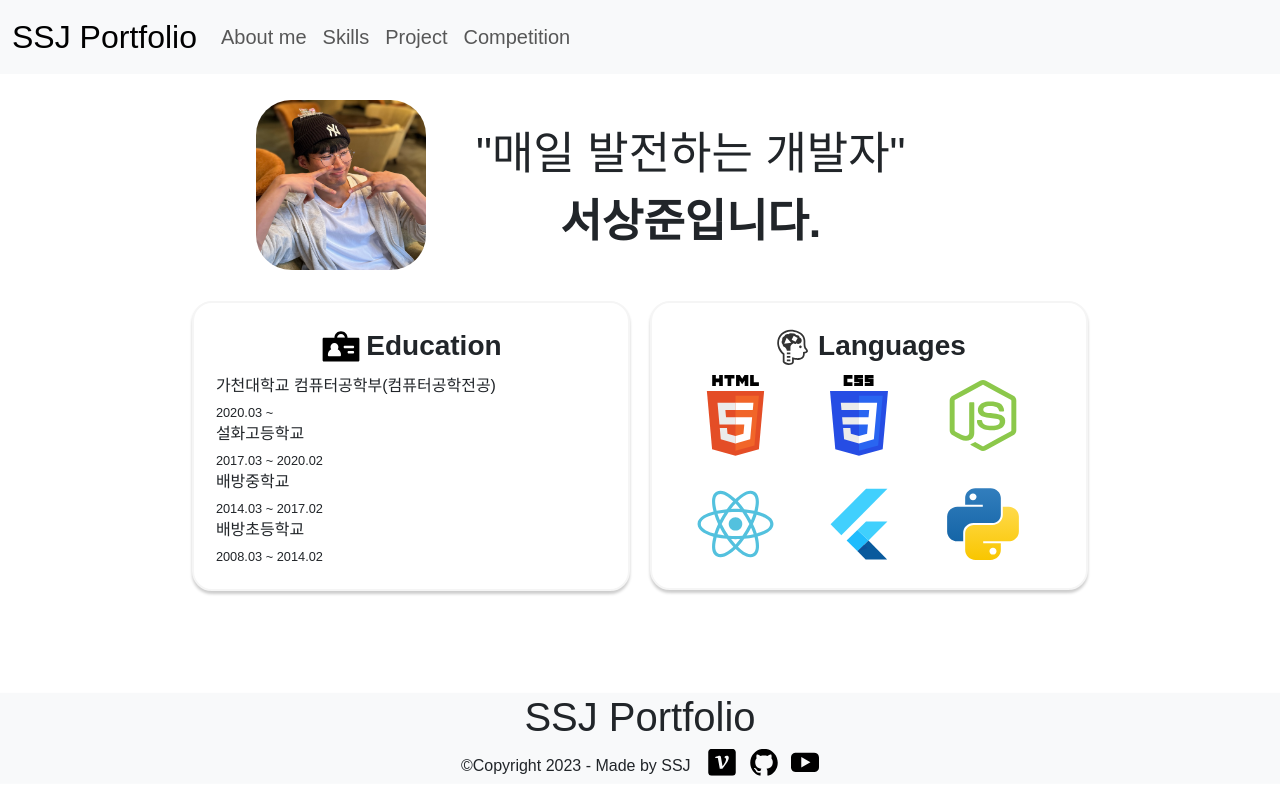
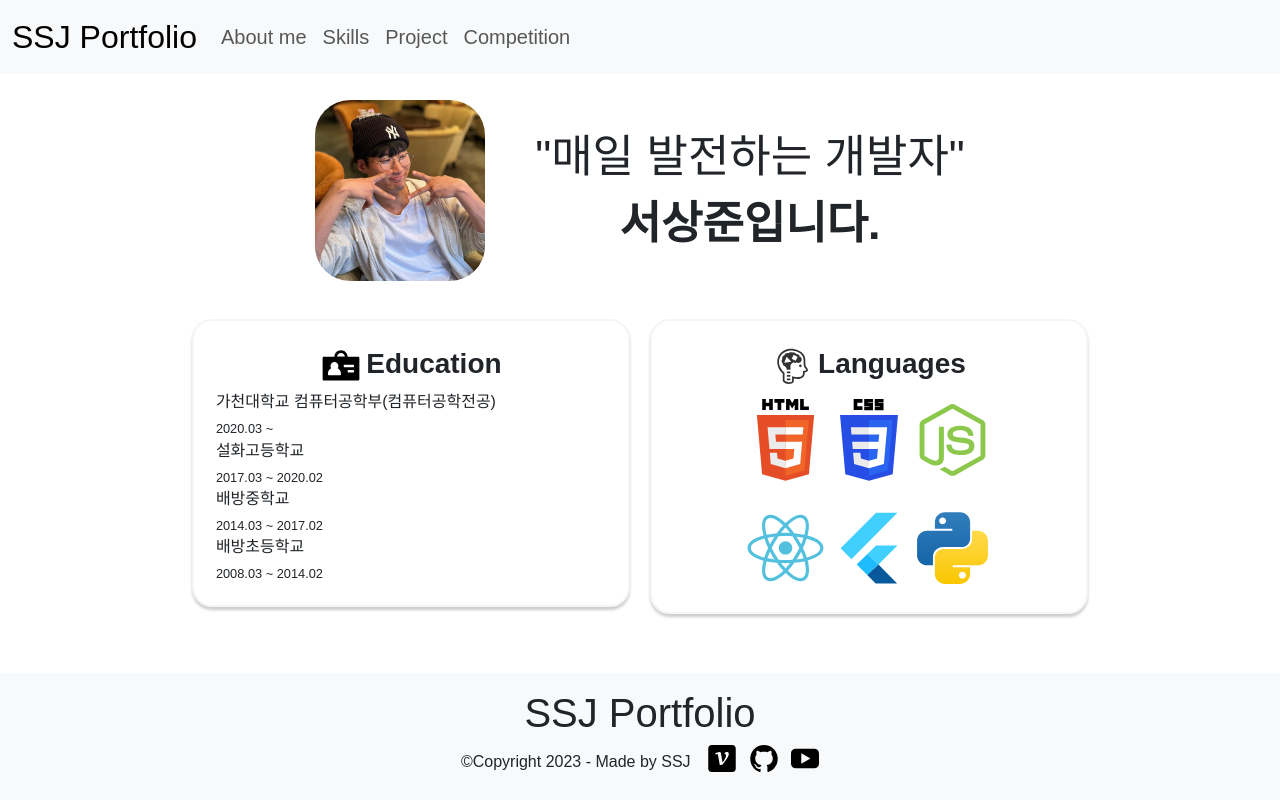
Before and after one commit to ssjn01/ssjn01.github.io, a React (Create React App) app: page / in a window 1280 px wide. Built offline with nearby package versions, Linux system fonts and the light colour scheme; a web font is replaced by a local one.

Commit message:
modifyCss

```diff
--- a/public/index.html
+++ b/public/index.html
@@ -2,7 +2,7 @@
 <html lang="en">
   <head>
     <meta charset="utf-8" />
-    <meta name="viewport" content="width=device-width, initial-scale=1.1, user-scalable=no, maximum-scale=1.25, minimum-scale=1.0" />
+    <meta name="viewport" content="width=device-width, initial-scale=1" />
     <meta name="theme-color" content="#000000" />
     <meta
       name="description"
--- a/src/App.css
+++ b/src/App.css
@@ -6,7 +6,7 @@
 html,body {
     margin: 0;
     padding: 0;
-    height: 100vh;
+    min-height: 100vh;
     font-family: 'Pretendard', sans-serif;
 }
 
@@ -62,8 +62,25 @@ html,body {
 }
 
 .comp-title{
-    font-size: 3em;
+    font-size: clamp(2em, 5vw, 3em);
     font-weight: 700;
     text-align: center;
     margin-top: 1%;
 }
+
+@media (max-width: 900px) {
+    #content,
+    #content2 {
+        grid-template-columns: 1fr;
+        gap: 24px;
+        margin-left: 6%;
+        margin-right: 6%;
+        margin-top: 24px;
+        margin-bottom: 32px;
+    }
+
+    #content > div:empty,
+    #content2 > div:empty {
+        display: none;
+    }
+}
--- a/src/comp/CSS/Competiti.css
+++ b/src/comp/CSS/Competiti.css
@@ -1,7 +1,7 @@
 .content-competiti1 {
     position: relative;
-    width: 35em;
-    height: 24em;
+    width: min(35em, 100%);
+    aspect-ratio: 35 / 24;
     border-radius: 9px;
     background: url('/public/image/contest1.png') no-repeat;
     background-size: contain;
@@ -10,15 +10,16 @@
 
 .content-competiti2 {
     position: relative;
-    width: 15.3em;
-    height: 25em;
+    width: min(15.3em, 100%);
+    aspect-ratio: 15.3 / 25;
     border-radius: 10px;
     background: url('/public/image/hackerton.png') no-repeat;
     background-size: contain;
 }
+
 .competiti-txt{
     position: absolute;
-    bottom: 25.1em;
+    top: -1.8em;
     right: 1em;
 }
 
--- a/src/comp/CSS/Footer.css
+++ b/src/comp/CSS/Footer.css
@@ -1,4 +1,4 @@
-img {
+footer img {
     width: 28px;
     height: 27.5px;
     margin-bottom: 0.6%;
@@ -8,6 +8,8 @@ img {
     color: #000000;
     font-size: 28px;
 }
-footer{
-    transform: translateY(70%);
+
+footer {
+    margin-top: auto;
+    padding: 16px 8px 20px;
 }
--- a/src/comp/CSS/Home.css
+++ b/src/comp/CSS/Home.css
@@ -1,25 +1,26 @@
 header {
     display: flex;
     align-items: center;
+    justify-content: center;
+    flex-wrap: wrap;
     text-align: center;
-    font-size: 60px;
     font-weight: bolder;
-    margin-left: 20%;
+    gap: 20px 50px;
+    padding: 0 16px;
     margin-bottom: 2%;
     margin-top: 2%;
 }
 
 #profile {
-    width: 170px;
-    height: 170px;
+    width: clamp(120px, 20vw, 170px);
+    height: auto;
     border-radius: 35px;
 }
 
 #title {
-    font-size: 45px;
+    font-size: clamp(26px, 5vw, 45px);
     font-weight: 600;
     line-height: 150%;
-    margin-left: 50px;
 }
 
 #keyWord {
--- a/src/comp/CSS/Languages.css
+++ b/src/comp/CSS/Languages.css
@@ -1,6 +1,14 @@
-td > img{
-    width: 5.1em;
-    height: 5.1em;
-    margin-left: 1.25em;
-    margin-right: 1.25em;
+.languages-item {
+    display: flex;
+    flex-wrap: wrap;
+    justify-content: center;
+    align-items: center;
+    gap: 1.5em 2em;
+    padding-top: 0.5em;
 }
+
+.languages-item img {
+    width: clamp(3.2em, 8vw, 5.1em);
+    height: clamp(3.2em, 8vw, 5.1em);
+    margin: 0;
+}
--- a/src/comp/CSS/Login.css
+++ b/src/comp/CSS/Login.css
@@ -24,3 +24,9 @@ main {
     font-weight: 650;
     text-align: center;
 }
+
+@media (max-width: 900px) {
+    main {
+        grid-template-columns: 8% 1fr 8%;
+    }
+}
--- a/src/comp/CSS/Project.css
+++ b/src/comp/CSS/Project.css
@@ -1,7 +1,7 @@
 .content-item1 {
     position: relative;
-    width: 33em;
-    height: 20em;
+    width: min(33em, 100%);
+    aspect-ratio: 33 / 20;
     border-radius: 9px;
     background: url('/public/image/Project1.png') no-repeat;
     background-size: contain;
@@ -9,8 +9,8 @@
 
 .content-item2 {
     position: relative;
-    width: 28.5em;
-    height: 20em;
+    width: min(28.5em, 100%);
+    aspect-ratio: 28.5 / 20;
     border-radius: 10px;
     background: url('/public/image/flutter.png') no-repeat;
     background-size: contain;
@@ -18,7 +18,7 @@
 
 .content-text1 {
     position: absolute;
-    bottom: 20.6em;
+    top: -1.8em;
     right: 1em;
 }
 
@@ -28,7 +28,7 @@
 
 .content-text {
     position: absolute;
-    bottom: 20.6em;
+    top: -1.8em;
     right: 1em;
 }
 
--- a/src/index.css
+++ b/src/index.css
@@ -1,8 +1,8 @@
 html, body {
   margin: 0;
   padding: 0;
-  height: 100vh;
-  overflow: auto;
+  min-height: 100vh;
+  overflow-x: hidden;
   font-family: -apple-system, BlinkMacSystemFont, 'Segoe UI', 'Roboto', 'Oxygen',
     'Ubuntu', 'Cantarell', 'Fira Sans', 'Droid Sans', 'Helvetica Neue',
     sans-serif;
@@ -10,6 +10,12 @@ html, body {
   -moz-osx-font-smoothing: grayscale;
 }
 
+#root {
+  min-height: 100vh;
+  display: flex;
+  flex-direction: column;
+}
+
 code {
   font-family: source-code-pro, Menlo, Monaco, Consolas, 'Courier New',
     monospace;
```
